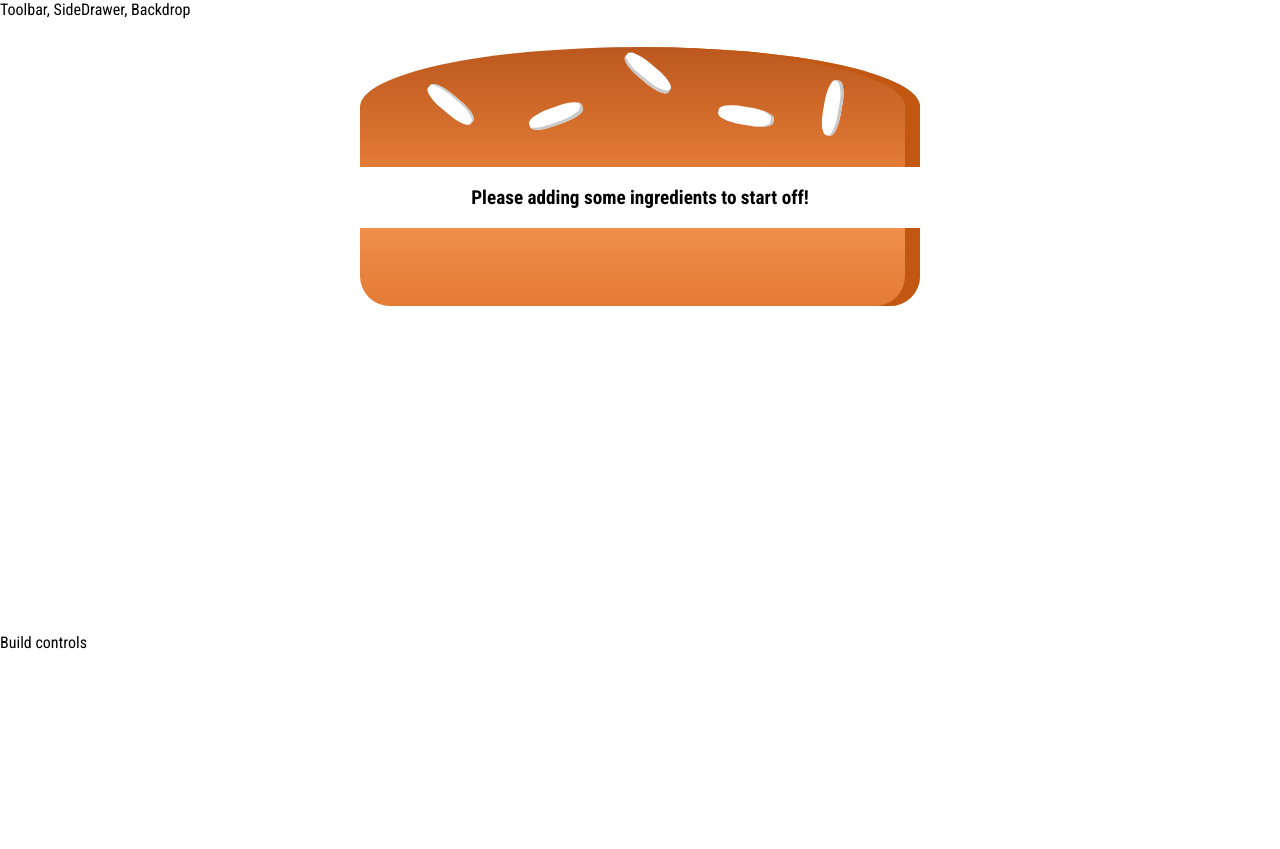
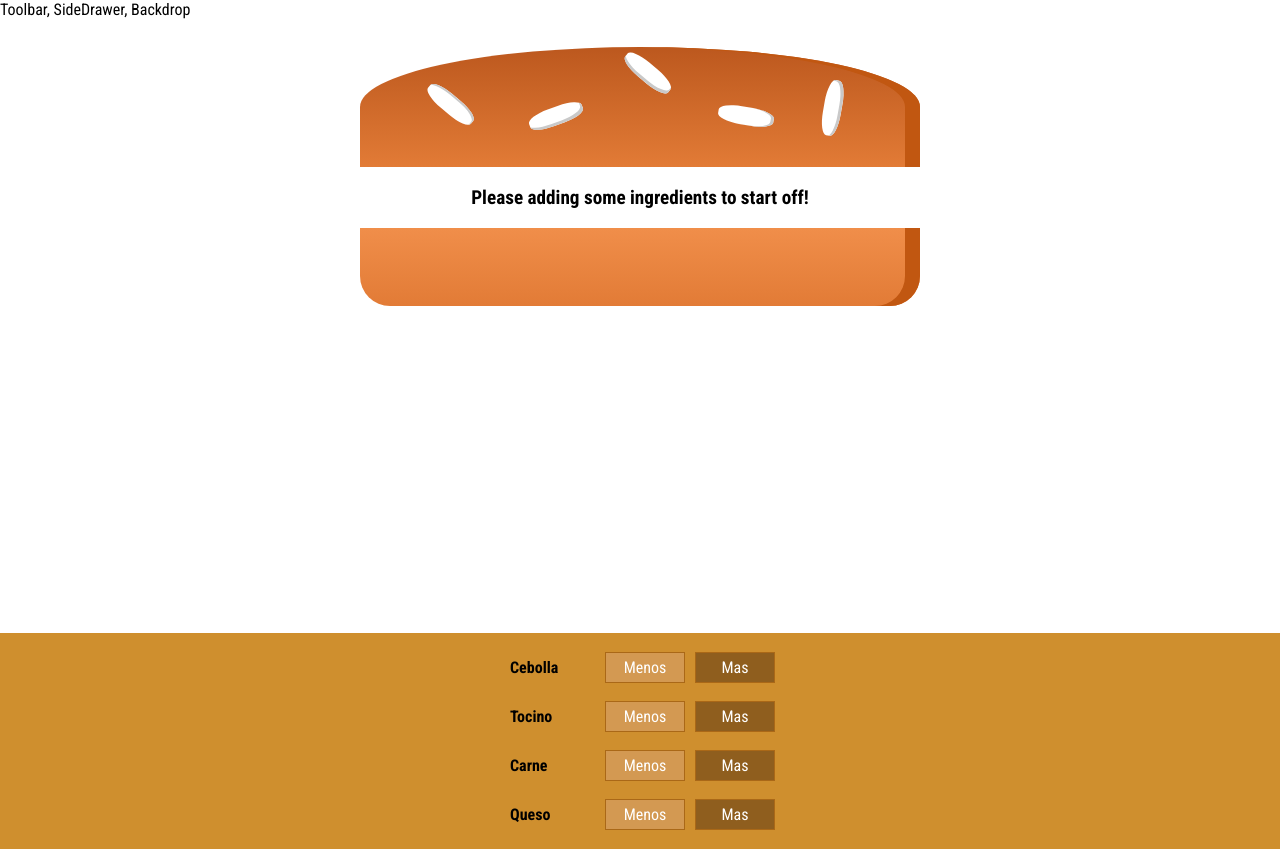
Before and after one commit to ferdroid8080/Burgernow, a React app: page / in a window 1280 px wide. Before the commit the page ends 800 px from the top, so only its background shows below. Built offline with nearby package versions, Linux system fonts and the light colour scheme.

Commit message:
agregado controles de ingredientes para añadir a la hamburguesa personalizada

```diff
--- /dev/null
+++ b/src/components/Burger/BuildControls/BuildControl/BuildControl.css
@@ -0,0 +1,56 @@
+.BuildControl {
+    display: flex;
+    justify-content: space-between;
+    align-items: center;
+    margin: 5px 0;
+}
+
+.BuildControl button {
+    display: block;
+    font: inherit;
+    padding: 5px;
+    margin: 0 5px;
+    width: 80px;
+    border: 1px solid #AA6817;
+    cursor: pointer;
+    outline: none;
+}
+
+.BuildControl button:disabled {
+    background-color: #AC9980;
+    border: 1px solid #7E7365;
+    color: #ccc;
+    cursor: default;
+}
+
+.BuildControl button:hover:disabled {
+    background-color: #AC9980;
+    color: #ccc;
+    cursor: not-allowed;
+}
+
+.Label {
+    padding: 10px;
+    font-weight: bold;
+    width: 80px;
+}
+
+.BuildControl .Less {
+    background-color: #D39952;
+    color: white;
+}
+
+.BuildControl .More {
+    background-color: #8F5E1E;
+    color: white;
+}
+
+.BuildControl .Less:hover, .BuildControl .Less:active {
+    background-color: #DAA972;
+    color: white;
+}
+
+.BuildControl .More:hover,.BuildControl .More:active {
+    background-color: #99703F;
+    color: white;
+}
--- /dev/null
+++ b/src/components/Burger/BuildControls/BuildControl/BuildControl.js
@@ -0,0 +1,15 @@
+import React from 'react';
+
+import Stylesheet from './BuildControl.css';
+
+const buildControl = (props) => {
+    return (
+        <div className={Stylesheet.BuildControl}>
+            <div className={Stylesheet.Label}>{props.label}</div>
+            <button className={Stylesheet.Less}>Menos</button>
+            <button className={Stylesheet.More}>Mas</button>
+        </div>
+    )
+}
+
+export default buildControl;
--- /dev/null
+++ b/src/components/Burger/BuildControls/BuildControls.css
@@ -0,0 +1,10 @@
+.BuildControls {
+    width: 100%;
+    background-color: #CF8F2E;
+    display: flex;
+    flex-flow: column;
+    align-items: center;
+    box-shadow: 0 2px 1px #ccc;
+    margin: auto;
+    padding: 10px 0;
+}
--- /dev/null
+++ b/src/components/Burger/BuildControls/BuildControls.js
@@ -0,0 +1,25 @@
+import React from 'react';
+
+import Stylesheet from './BuildControls.css';
+
+import BuildControl from './BuildControl/BuildControl';
+
+const controls = [
+    { label: 'Cebolla', type: 'salad' },
+    { label: 'Tocino', type: 'bacon' },
+    { label: 'Carne', type: 'meat' },
+    { label: 'Queso', type: 'cheese' },
+]
+
+
+const buildControls = (props) => {
+    return (
+        <div className={Stylesheet.BuildControls}>
+            {controls.map(ctrl => (
+                <BuildControl key={ctrl.label} label={ctrl.label} />
+            ))}
+        </div>
+    )
+}
+
+export default buildControls;
--- a/src/containers/BurgerBuilder/BurgerBuilder.js
+++ b/src/containers/BurgerBuilder/BurgerBuilder.js
@@ -2,7 +2,7 @@ import React, { Component } from 'react';
 
 import Aux from '../../hoc/Aux';
 import Burger from '../../components/Burger/Burger';
-
+import BuildControls from '../../components/Burger/BuildControls/BuildControls';
 
 class BurgerBuilder extends Component {
     constructor(props) {
@@ -24,7 +24,7 @@ class BurgerBuilder extends Component {
         return (
             <Aux>
                 <Burger ingredients={this.state.ingredients} />
-                <div>Build controls</div>
+                <BuildControls />
             </Aux>
         )
     }
```
